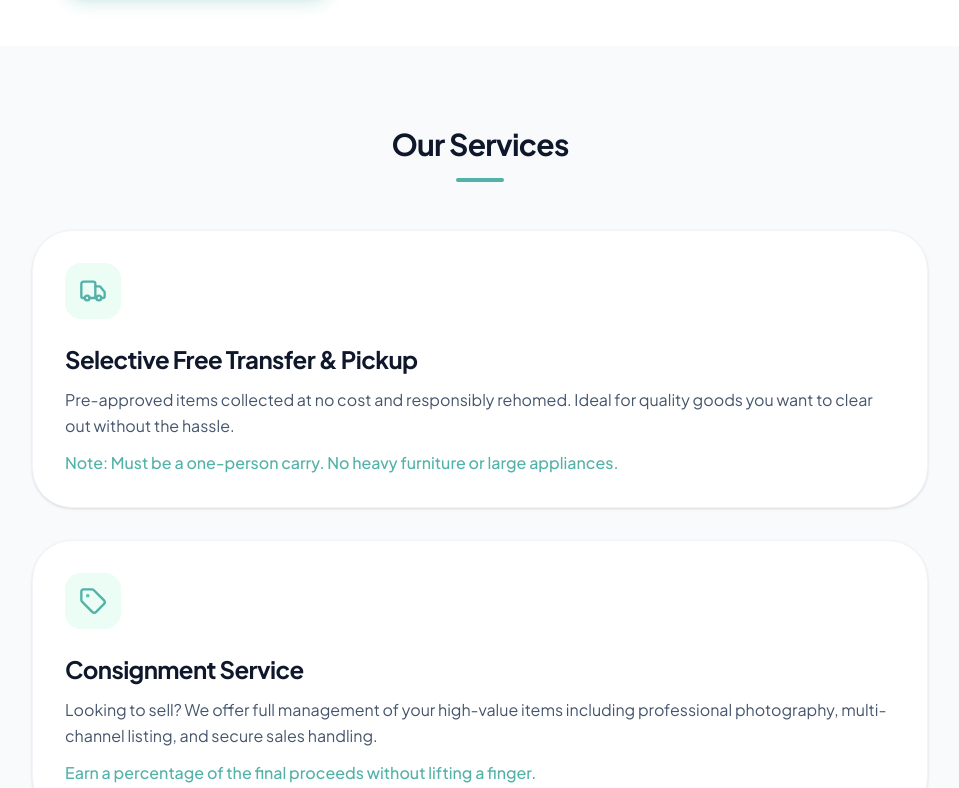
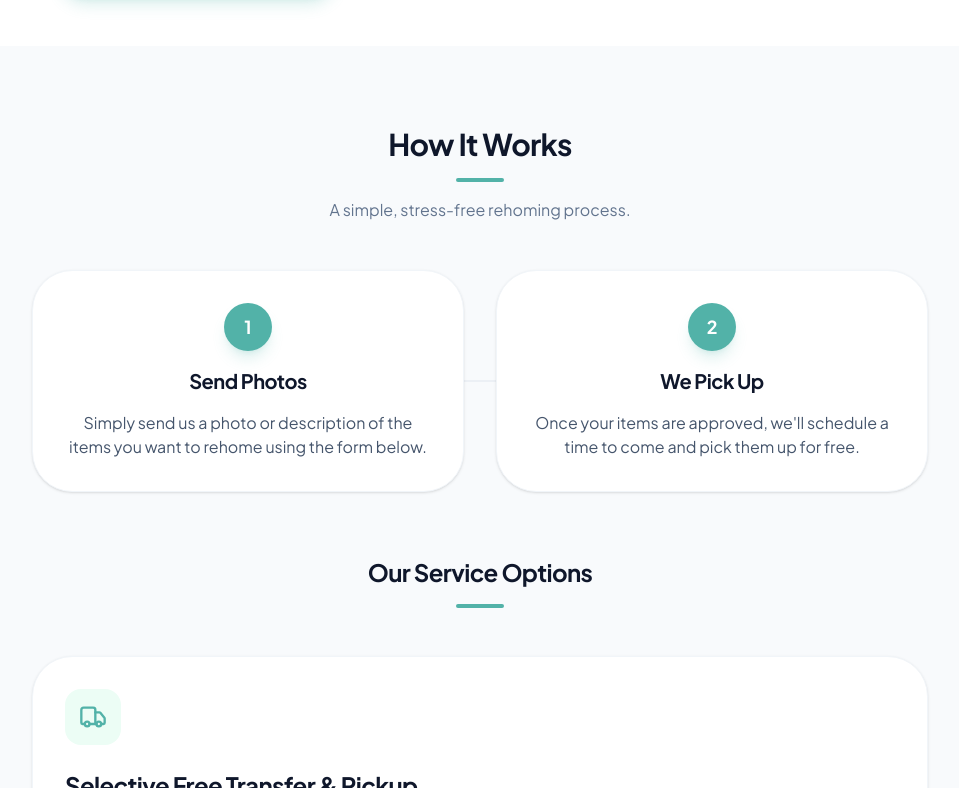
Before and after one commit to solsiderehome/Solside-Item-Rehoming-Services, a React (Vite) app: page / in a window 1280 px wide. Shown: the part 1132-1920 px from the top of the page, without its empty margins (160-1119 px from the left). Built offline with nearby package versions, Linux system fonts and the light colour scheme.

Commit message:
Update App.tsx

```diff
--- a/src/App.tsx
+++ b/src/App.tsx
@@ -159,13 +159,40 @@ const Hero = () => (
 
 const Services = () => (
   <section id="how-it-works" className="px-6 py-20 bg-slate-50 scroll-mt-20">
-    <div className="max-w-4xl mx-auto flex flex-col gap-12">
-      <div className="text-center flex flex-col items-center gap-4">
-        <h2 className="text-3xl">Our Services</h2>
-        <div className="w-12 h-1 bg-brand rounded-full" />
+    <div className="max-w-4xl mx-auto flex flex-col gap-16">
+      {/* Simple Process Steps */}
+      <div className="flex flex-col gap-12">
+        <div className="text-center flex flex-col items-center gap-4">
+          <h2 className="text-3xl">How It Works</h2>
+          <div className="w-12 h-1 bg-brand rounded-full" />
+          <p className="text-slate-500">A simple, stress-free rehoming process.</p>
+        </div>
+
+        <div className="grid md:grid-cols-2 gap-8 relative">
+          {/* Connector line for desktop */}
+          <div className="hidden md:block absolute top-1/2 left-1/2 -translate-x-1/2 -translate-y-1/2 w-1/3 h-px bg-slate-200" />
+
+          <div className="bg-white p-8 rounded-[2.5rem] shadow-sm border border-slate-100 flex flex-col items-center text-center gap-4 relative z-10">
+            <div className="w-12 h-12 bg-brand text-white rounded-full flex items-center justify-center font-bold text-lg shadow-lg shadow-brand/20">1</div>
+            <h3 className="text-xl font-bold">Send Photos</h3>
+            <p className="text-slate-600">Simply send us a photo or description of the items you want to rehome using the form below.</p>
+          </div>
+
+          <div className="bg-white p-8 rounded-[2.5rem] shadow-sm border border-slate-100 flex flex-col items-center text-center gap-4 relative z-10">
+            <div className="w-12 h-12 bg-brand text-white rounded-full flex items-center justify-center font-bold text-lg shadow-lg shadow-brand/20">2</div>
+            <h3 className="text-xl font-bold">We Pick Up</h3>
+            <p className="text-slate-600">Once your items are approved, we'll schedule a time to come and pick them up for free.</p>
+          </div>
+        </div>
       </div>
 
-      <div className="grid gap-8">
+      <div className="flex flex-col gap-12">
+        <div className="text-center flex flex-col items-center gap-4">
+          <h2 className="text-2xl">Our Service Options</h2>
+          <div className="w-12 h-1 bg-brand rounded-full" />
+        </div>
+
+        <div className="grid gap-8">
         <motion.div
           whileInView={{ opacity: 1, x: 0 }}
           initial={{ opacity: 0, x: -20 }}
@@ -214,7 +241,8 @@ const Services = () => (
         </p>
       </div>
     </div>
-  </section>
+  </div>
+</section>
 );
 
 const WhatWeAccept = () => (
```
